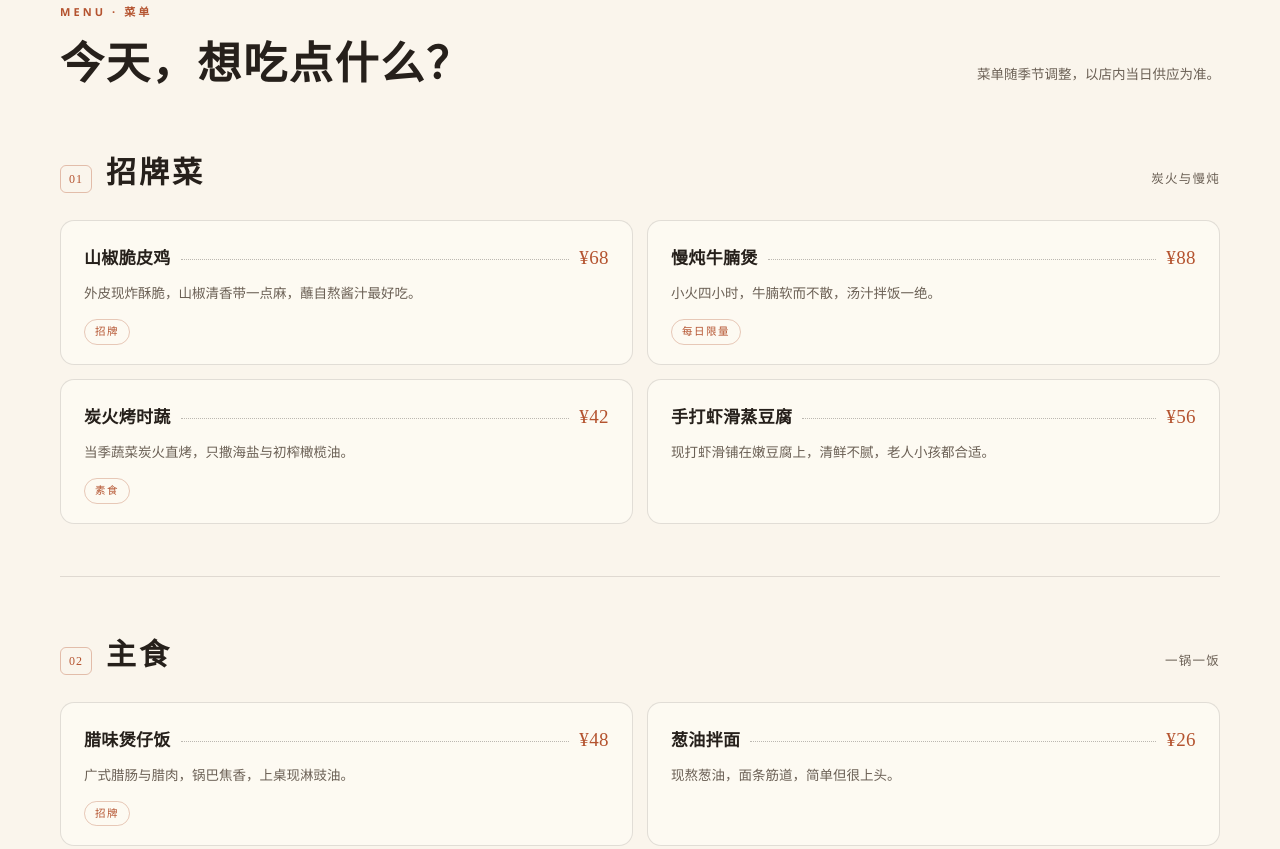
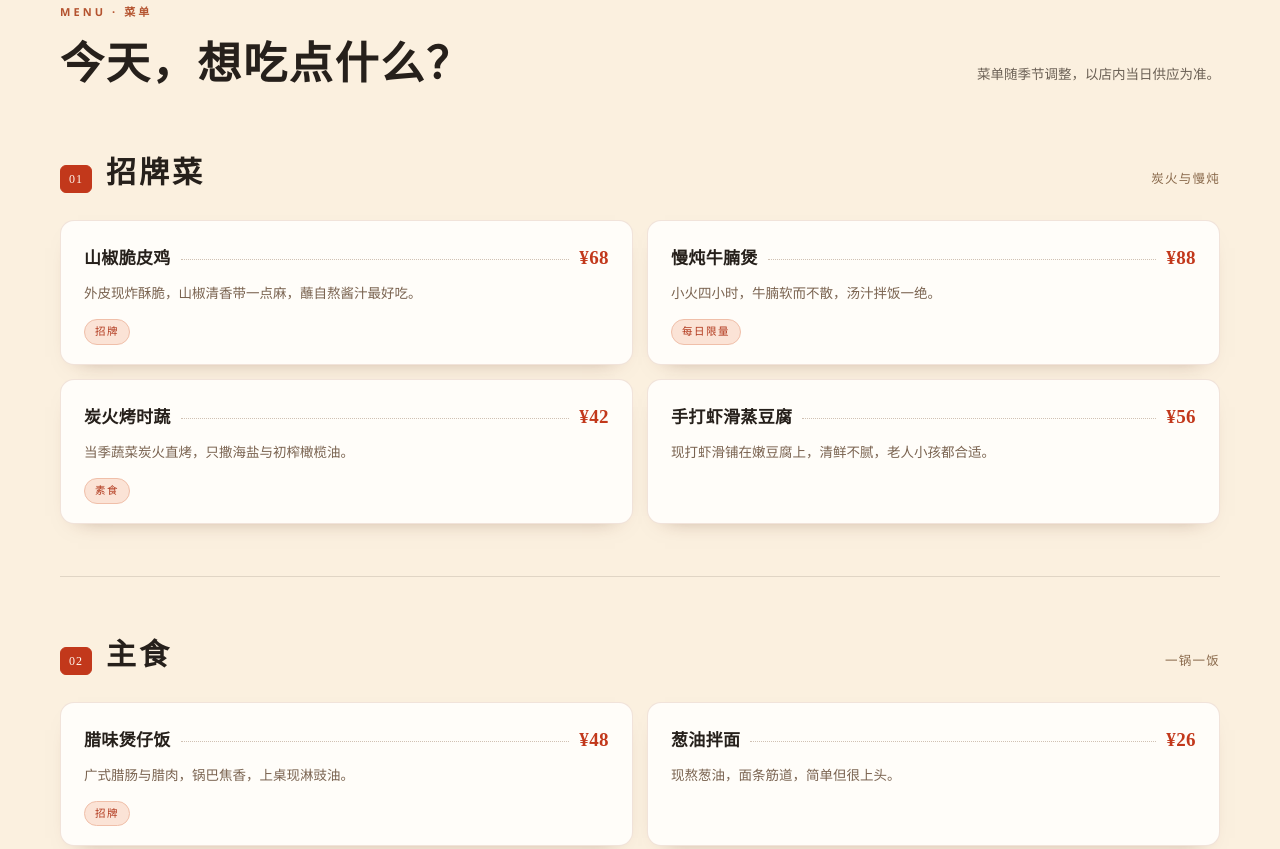
Before and after one commit to J0821/restaurant-demo, a plain HTML site: page index.html in a window 1280 px wide. Shown: the part 912-1761 px from the top of the page. Drawn offline with Linux system fonts and the light colour scheme.

Commit message:
style(menu): warm palette, white floating cards, chilli-red prices

```diff
--- a/styles.css
+++ b/styles.css
@@ -557,7 +557,7 @@ body.nav-open .site-header {
 
 /* ========== 菜单 ========== */
 .menu {
-  background: var(--cream);
+  background: #fbf0df;
 }
 
 .menu-cat + .menu-cat {
@@ -575,9 +575,10 @@ body.nav-open .site-header {
 
 .cat-index {
   padding: 3px 8px;
-  border: 1px solid rgba(180, 83, 47, 0.35);
+  border: 1px solid #c2381b;
   border-radius: 6px;
-  color: var(--clay);
+  background: #c2381b;
+  color: #fff8f0;
   font-family: var(--font-display);
   font-size: 12px;
   letter-spacing: 0.08em;
@@ -592,7 +593,7 @@ body.nav-open .site-header {
 
 .cat-note {
   margin-left: auto;
-  color: var(--ink-soft);
+  color: #8a6a4c;
   font-size: 12.5px;
   letter-spacing: 0.1em;
 }
@@ -607,15 +608,16 @@ body.nav-open .site-header {
   display: flex;
   flex-direction: column;
   padding: 21px 23px 19px;
-  border: 1px solid var(--line);
+  border: 1px solid rgba(166, 96, 58, 0.16);
   border-radius: 14px;
-  background: rgba(255, 253, 248, 0.55);
+  background: #fffdf9;
+  box-shadow: 0 10px 22px -18px rgba(90, 40, 20, 0.55);
   transition: transform 0.28s ease, background 0.28s ease, border-color 0.28s ease, box-shadow 0.28s ease;
 }
 
 .dish:hover {
-  border-color: rgba(180, 83, 47, 0.3);
-  background: var(--paper);
+  border-color: rgba(194, 56, 27, 0.32);
+  background: #fffefb;
   box-shadow: 0 22px 40px -32px rgba(38, 32, 27, 0.6);
   transform: translateY(-3px);
 }
@@ -635,21 +637,22 @@ body.nav-open .site-header {
 .dish-dots {
   flex: 1;
   min-width: 18px;
-  border-bottom: 1px dotted rgba(38, 32, 27, 0.3);
+  border-bottom: 1px dotted rgba(120, 80, 50, 0.35);
   transform: translateY(-4px);
 }
 
 .dish-price {
-  color: var(--clay);
+  color: #c2381b;
   font-family: var(--font-display);
   font-size: 19px;
+  font-weight: 700;
   letter-spacing: 0.02em;
   white-space: nowrap;
 }
 
 .dish-desc {
   margin: 8px 0 13px;
-  color: var(--ink-soft);
+  color: #7a6350;
   font-size: 13.5px;
   line-height: 1.75;
 }
@@ -658,9 +661,10 @@ body.nav-open .site-header {
   align-self: flex-start;
   margin-top: auto;
   padding: 3px 10px;
-  border: 1px solid rgba(180, 83, 47, 0.3);
+  border: 1px solid #f0bfa9;
   border-radius: 999px;
-  color: var(--clay);
+  background: #fbe3d6;
+  color: #b0361a;
   font-size: 10.5px;
   letter-spacing: 0.14em;
 }
```
